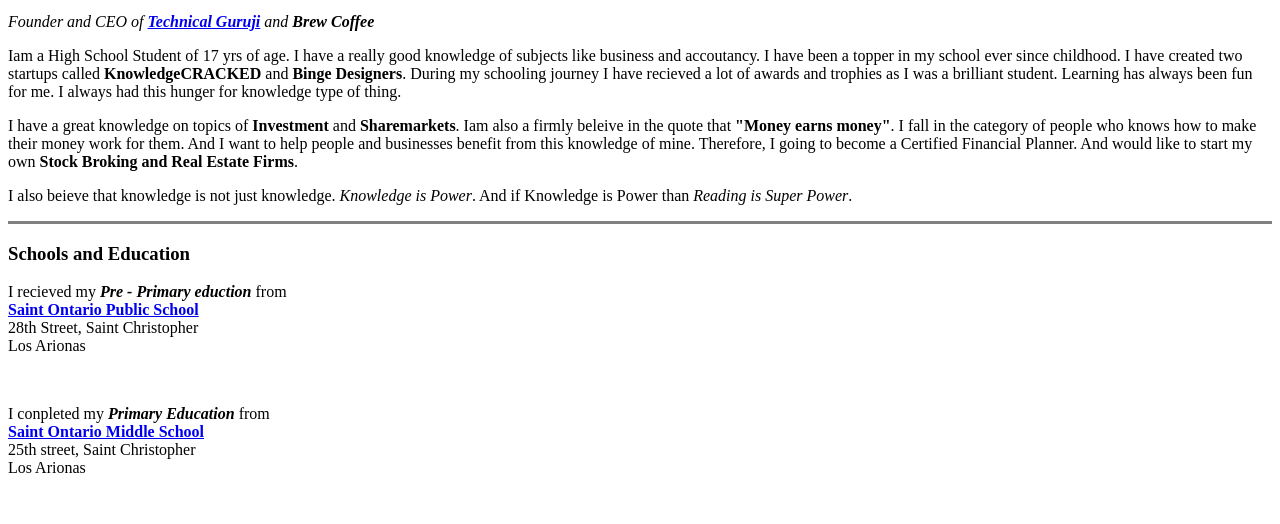
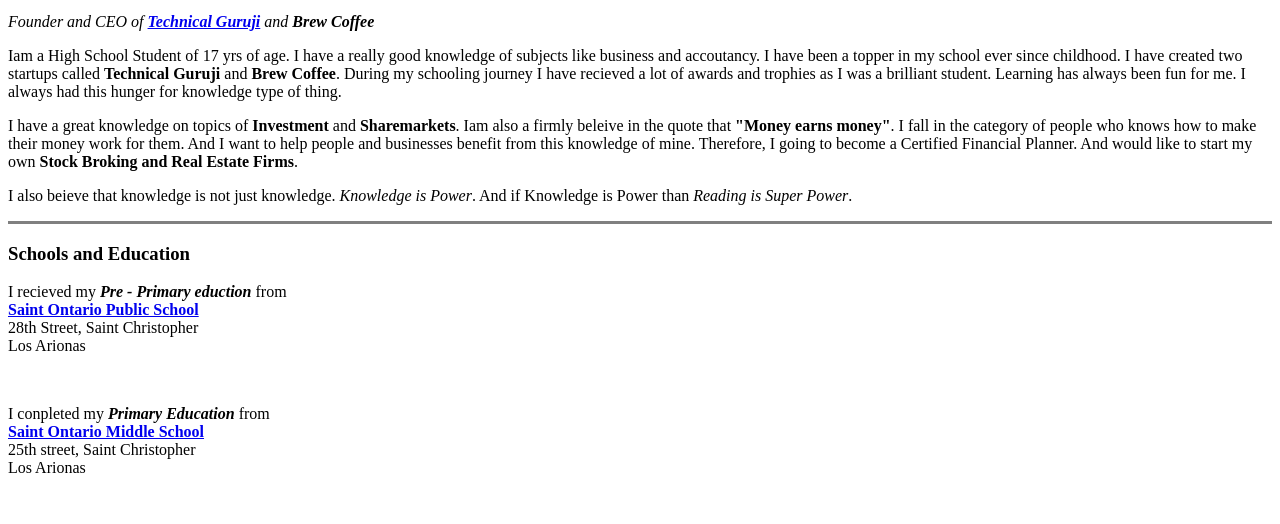
Before and after one commit to sweb-dev/CV, a plain HTML site: page index.html in a window 1280 px wide. Shown: the part 207-731 px from the top of the page. Drawn offline with Linux system fonts and the light colour scheme.

Commit message:
just made some corrections

```diff
--- a/index.html
+++ b/index.html
@@ -15,7 +15,7 @@
 
 
     <p><em>Founder and CEO of <strong><a href="https://www.youtube.com/">Technical Guruji</a></strong> and <strong>Brew Coffee</strong></em></p>
-    <p>Iam a High School Student of 17 yrs of age. I have a really good knowledge of subjects like business and accoutancy. I have been a topper in my school ever since childhood. I have created two startups called <strong>KnowledgeCRACKED</strong> and <strong>Binge Designers</strong>. During my schooling journey I have recieved a lot of awards and trophies as I was a brilliant student. Learning has always been fun for me. I always had this hunger for knowledge type of thing.</p>
+    <p>Iam a High School Student of 17 yrs of age. I have a really good knowledge of subjects like business and accoutancy. I have been a topper in my school ever since childhood. I have created two startups called <strong>Technical Guruji</strong> and <strong>Brew Coffee</strong>. During my schooling journey I have recieved a lot of awards and trophies as I was a brilliant student. Learning has always been fun for me. I always had this hunger for knowledge type of thing.</p>
     <p>I have a great knowledge on topics of <strong>Investment</strong> and <strong>Sharemarkets</strong>. Iam also a firmly beleive in the quote that <strong>"Money earns money"</strong>. I fall in the category of people who knows how to make their money work for them. And I want to help people and businesses benefit from this knowledge of mine. Therefore, I going to become a Certified Financial Planner. And would like to start my own <strong>Stock Broking and Real Estate Firms</strong>.
     <p>I also beieve that knowledge is not just knowledge. <em>Knowledge is Power</em>. And if Knowledge is Power than <em>Reading is Super Power</em>.</p>
     <hr size="3" noshade>
```
